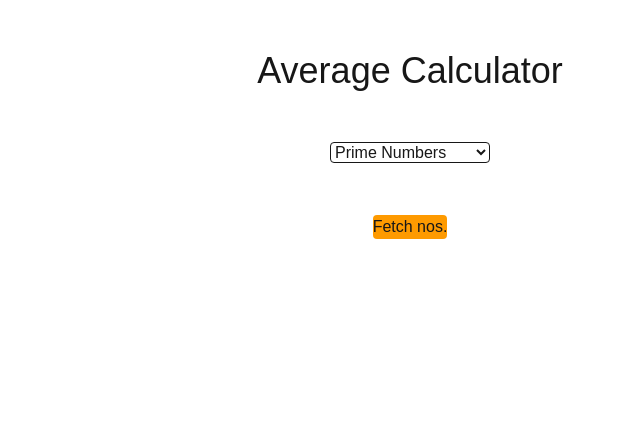
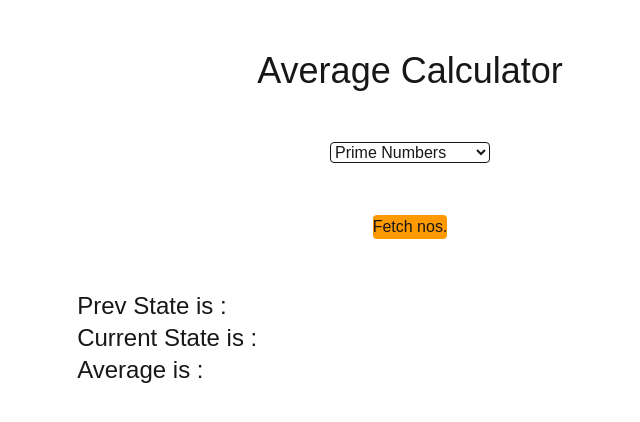
Before and after one commit to debiprasannadash/22053682, a Next.js app: page / in a window 1280 px wide. Shown: the top 422 px of the page, without its empty margins (230-870 px from the left). Built offline with nearby package versions, Linux system fonts and the light colour scheme.

Commit message:
new devs

```diff
--- a/app/Components/Avg_cal.js
+++ b/app/Components/Avg_cal.js
@@ -5,7 +5,7 @@ export default function Avg_cal(){
     const [numberType, setNumberType]=useState("p")
     const [prevState, setPrevState] = useState([])
     const [currState, setCurrState] = useState([])
-    const [average, setAverage] = useState(null)
+    const [avg, setAvg] = useState(null)
 
     const apiurls = {
         p:"http://20.244.56.144/evaluation-service/primes",
@@ -13,6 +13,8 @@ export default function Avg_cal(){
         e:"http://20.244.56.144/evaluation-service/even",
         r:"http://20.244.56.144/evaluation-service/rand"
     };
+
+
 
     return(
         <div className="">
@@ -32,6 +34,12 @@ export default function Avg_cal(){
             <div className="mt-[4%] flex justify-center">
                 <buttton className=" rounded bg-amber-500 hover:bg-green-400">Fetch nos.</buttton>
             </div>
+
+            <div className=" mt-[4%] text-2xl ml-[24%]">
+                <p>Prev State is : </p>
+                <p>Current State is : </p>
+                <p>Average is : </p>
+            </div>
         </div>
     )
 }
```
